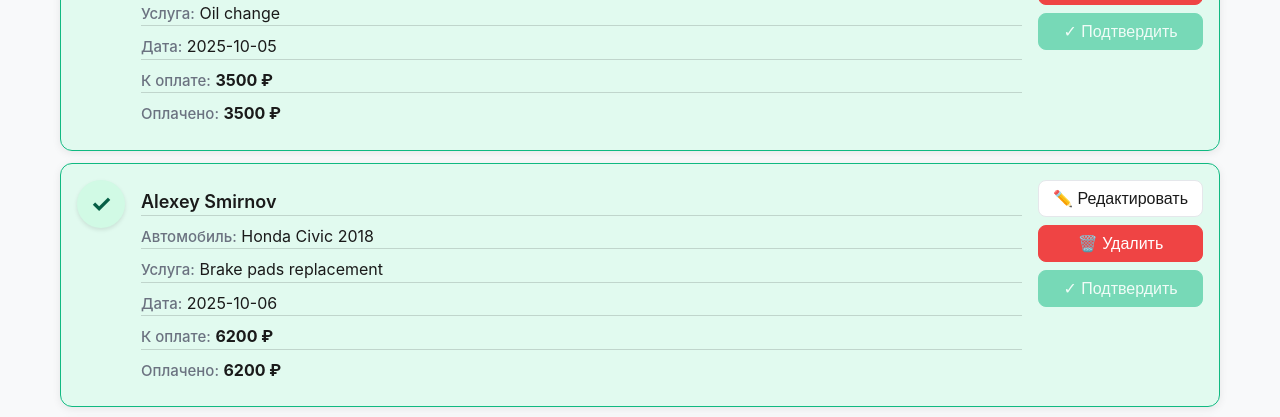
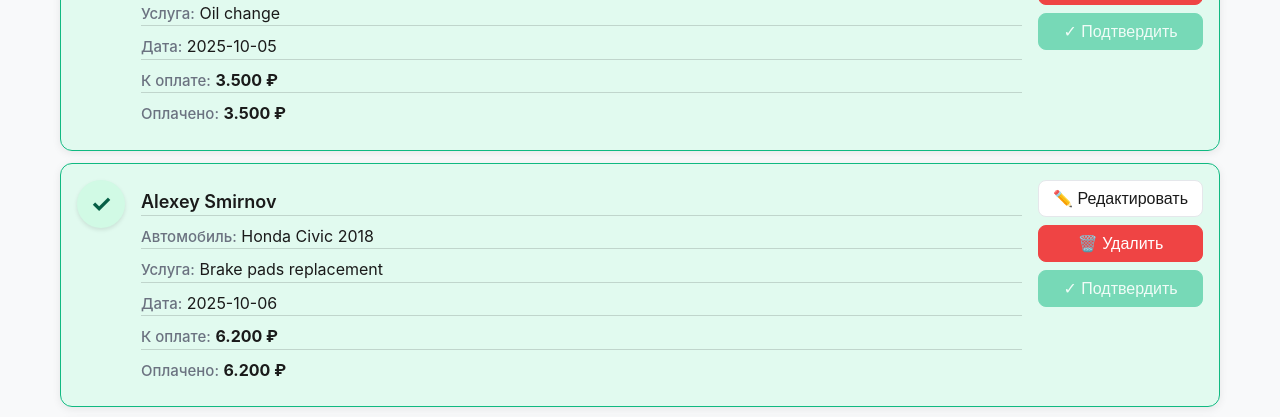
Before and after one commit to ezruiner/auto-app, a React (Create React App) app: page / in a window 1280 px wide. Shown: the part 253-670 px from the top of the page. Built offline with nearby package versions, Linux system fonts and the light colour scheme.

Commit message:
feat(ui): add price formatting function for better readability
- Added formatPrice utility function to format numbers with thousand separators
- Applied formatting to both price and payment_amount displays
- Improved button formatting consistency in card actions

```diff
--- a/src/components/Card.js
+++ b/src/components/Card.js
@@ -1,3 +1,11 @@
+// Функция для форматирования числа с разделением точками каждую тысячу
+const formatPrice = (amount) => {
+  if (amount == null || amount === '') return '';
+  const num = typeof amount === 'string' ? parseFloat(amount.replace(/[^\d.-]/g, '')) : Number(amount);
+  if (isNaN(num)) return amount;
+  return num.toString().replace(/\B(?=(\d{3})+(?!\d))/g, '.');
+};
+
 export default function Card({ id, client, car, service, price, date, payment_status, payment_amount, payment_comment, cancel_reason, cancelledAt, onEdit, onDelete, onConfirm }) {
   const status = (payment_status || '').toLowerCase();
 
@@ -26,10 +34,10 @@ export default function Card({ id, client, car, service, price, date, payment_st
         <p><span className="label">Автомобиль:</span> {car}</p>
         <p><span className="label">Услуга:</span> {service}</p>
         <p><span className="label">Дата:</span> {date}</p>
-        <p><span className="label">К оплате:</span> <strong>{price} ₽</strong></p>
+        <p><span className="label">К оплате:</span> <strong>{formatPrice(price)} ₽</strong></p>
         {payment_status === 'completed' && (
           <>
-            <p><span className="label">Оплачено:</span> <strong>{payment_amount != null ? payment_amount : price} ₽</strong></p>
+            <p><span className="label">Оплачено:</span> <strong>{formatPrice(payment_amount != null ? payment_amount : price)} ₽</strong></p>
             {payment_comment && <p><span className="label">Комментарий:</span> {payment_comment}</p>}
           </>
         )}
```
